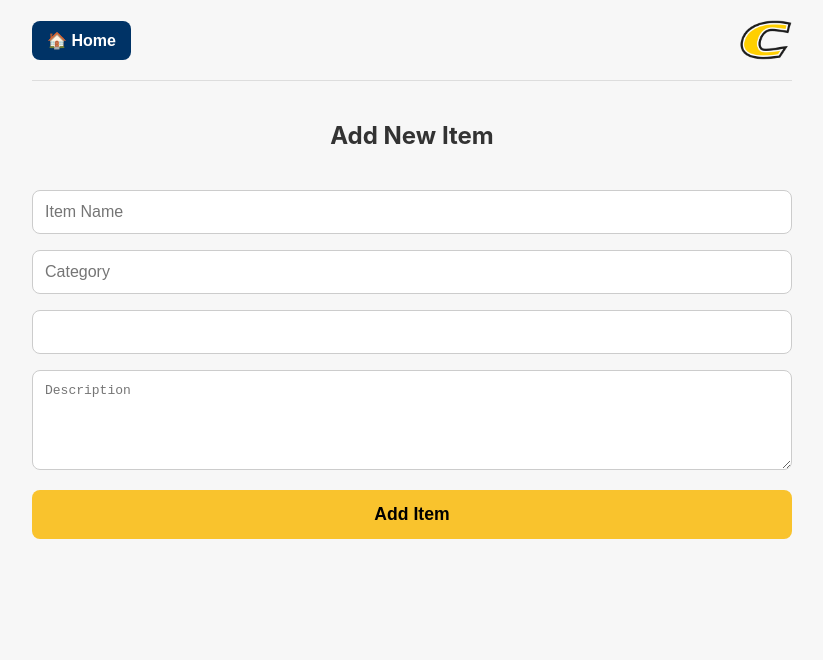
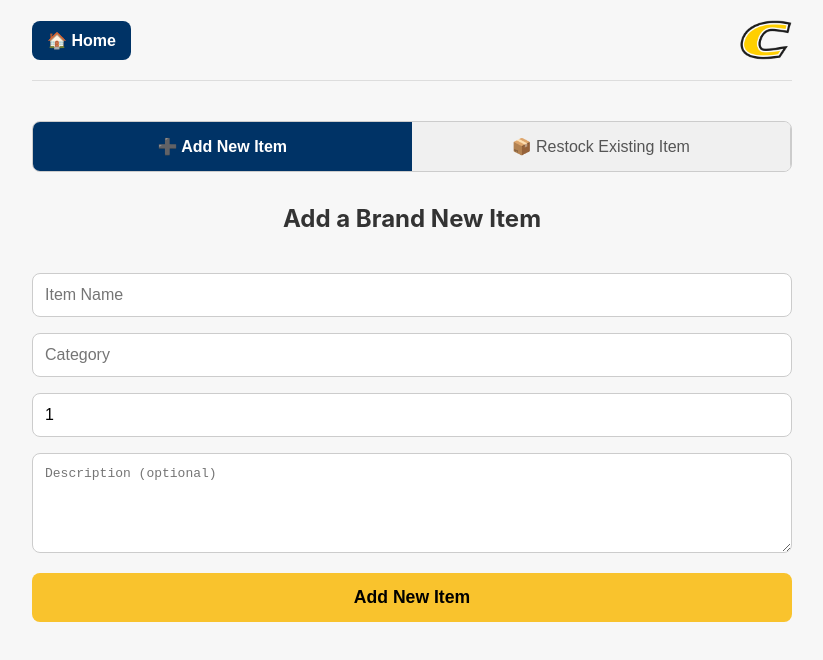
Before and after one commit to ozarikar/athletic_facility_vercel, a Next.js app: page /add-items in a window 1280 px wide. Shown: the top 660 px of the page, without its empty margins (228-1051 px from the left). Built offline with nearby package versions, Linux system fonts and the light colour scheme.

Commit message:
added some func to add items

```diff
--- a/pages/add-items.jsx
+++ b/pages/add-items.jsx
@@ -1,75 +1,163 @@
-import { useState } from 'react';
-import Layout from '../src/components/Layout';
+import { useState, useEffect } from 'react';
+import Layout from '../src/components/Layout.jsx';
+import toast from 'react-hot-toast';
 
-export default function AddItemsPage() { // Rename component to be more descriptive
+// The page component now wraps our main logic component
+export default function ManageStockPage() {
   return (
-    <Layout title="Add New Item">
-      <AddItems />
+    <Layout title="Manage Stock">
+      <ManageStock />
     </Layout>
   );
 }
 
-function AddItems() {
-  const [form, setForm] = useState({ item_name: '', category: '', total_quantity: 1, description: '' });
-  const [message, setMessage] = useState('');
-  const handleChange = e => setForm({ ...form, [e.target.name]: e.target.value });
-  const handleSubmit = async e => {
-    e.preventDefault();
-    setMessage('');
-    const res = await fetch('/api/inventory', {
-      method: 'POST',
-      headers: { 'Content-Type': 'application/json' },
-      body: JSON.stringify({ ...form, total_quantity: Number(form.total_quantity) })
-    });
-    const data = await res.json();
-    if (res.ok) {
-      setMessage('✅ Item added!');
-      setForm({ item_name: '', category: '', total_quantity: 1, description: '' });
-    } else {
-      setMessage('❌ ' + (data.error || 'Error'));
-    }
-  };
+// This component contains the toggle and shows the correct form
+function ManageStock() {
+  const [mode, setMode] = useState('new'); // 'new' or 'restock'
+
   return (
     <div>
-      <h2 style={styles.h2}>Add New Item</h2>
-      <form onSubmit={handleSubmit}>
-        <input name="item_name" placeholder="Item Name" /* ... */ style={styles.input} />
-        <input name="category" placeholder="Category" /* ... */ style={styles.input} />
-        <input name="total_quantity" type="number" /* ... */ style={styles.input} />
-        <textarea name="description" placeholder="Description" /* ... */ style={{...styles.input, height: '100px'}} />
-        <button type="submit" style={styles.btn}>Add Item</button>
-      </form>
-      {/* ... */}
+      <div style={styles.toggleContainer}>
+        <button
+          style={mode === 'new' ? styles.toggleBtnActive : styles.toggleBtn}
+          onClick={() => setMode('new')}
+        >
+          ➕ Add New Item
+        </button>
+        <button
+          style={mode === 'restock' ? styles.toggleBtnActive : styles.toggleBtn}
+          onClick={() => setMode('restock')}
+        >
+          📦 Restock Existing Item
+        </button>
+      </div>
+
+      {mode === 'new' ? <AddNewItemForm /> : <RestockItemForm />}
     </div>
   );
 }
 
-// Add some styles at the bottom
+// The form for creating brand new items
+function AddNewItemForm() {
+  const [form, setForm] = useState({ item_name: '', category: '', total_quantity: 1, description: '' });
+  const handleChange = e => setForm({ ...form, [e.target.name]: e.target.value });
+
+  const handleSubmit = async e => {
+    e.preventDefault();
+    const promise = fetch('/api/inventory', {
+      method: 'POST',
+      headers: { 'Content-Type': 'application/json' },
+      body: JSON.stringify({ ...form, total_quantity: Number(form.total_quantity) }),
+    });
+
+    toast.promise(promise, {
+      loading: 'Adding new item...',
+      success: (res) => {
+        if (!res.ok) throw new Error('Failed to add item.');
+        setForm({ item_name: '', category: '', total_quantity: 1, description: '' });
+        return '✅ New item added successfully!';
+      },
+      error: '❌ Error adding item.',
+    });
+  };
+
+  return (
+    <div>
+      <h2 style={styles.h2}>Add a Brand New Item</h2>
+      <form onSubmit={handleSubmit}>
+        <input name="item_name" placeholder="Item Name" value={form.item_name} onChange={handleChange} required style={styles.input} />
+        <input name="category" placeholder="Category" value={form.category} onChange={handleChange} required style={styles.input} />
+        <input name="total_quantity" type="number" min="1" placeholder="Initial Quantity" value={form.total_quantity} onChange={handleChange} required style={styles.input} />
+        <textarea name="description" placeholder="Description (optional)" value={form.description} onChange={handleChange} style={{ ...styles.input, height: '100px' }} />
+        <button type="submit" style={styles.btn}>Add New Item</button>
+      </form>
+    </div>
+  );
+}
+
+// The form for restocking existing items
+function RestockItemForm() {
+  const [items, setItems] = useState([]);
+  const [form, setForm] = useState({ itemId: '', quantity: 1 });
+  const handleChange = e => setForm({ ...form, [e.target.name]: e.target.value });
+
+  // Fetch all items to populate the dropdown
+  useEffect(() => {
+    fetch('/api/inventory?is_archived=false')
+      .then(res => res.json())
+      .then(setItems);
+  }, []);
+
+  const handleSubmit = async e => {
+    e.preventDefault();
+    if (!form.itemId) {
+      toast.error('Please select an item to restock.');
+      return;
+    }
+    const promise = fetch('/api/inventory/restock', {
+      method: 'POST',
+      headers: { 'Content-Type': 'application/json' },
+      body: JSON.stringify({ itemId: Number(form.itemId), quantity: Number(form.quantity) }),
+    });
+
+    toast.promise(promise, {
+      loading: 'Restocking item...',
+      success: (res) => {
+        if (!res.ok) throw new Error('Failed to restock.');
+        setForm({ itemId: '', quantity: 1 });
+        return '✅ Item restocked successfully!';
+      },
+      error: '❌ Error restocking item.',
+    });
+  };
+
+  return (
+    <div>
+      <h2 style={styles.h2}>Add Stock to an Existing Item</h2>
+      <form onSubmit={handleSubmit}>
+        <select name="itemId" value={form.itemId} onChange={handleChange} required style={styles.input}>
+          <option value="">-- Select Item to Restock --</option>
+          {items.map(i => (
+            <option key={i.id} value={i.id}>{i.item_name} (Current: {i.available_quantity})</option>
+          ))}
+        </select>
+        <input name="quantity" type="number" min="1" placeholder="Quantity to Add" value={form.quantity} onChange={handleChange} required style={styles.input} />
+        <button type="submit" style={styles.btn}>Restock Item</button>
+      </form>
+    </div>
+  );
+}
+
 const styles = {
-  h2: {
-    textAlign: 'center',
-    color: '#333',
+    toggleContainer: {
+        display: 'flex',
         marginBottom: '2rem',
+        border: '1px solid #ccc',
+        borderRadius: '8px',
+        overflow: 'hidden'
     },
-  input: {
-    width: '100%',
-    padding: '12px',
-    margin: '8px 0',
-    borderRadius: '8px',
-    border: '1px solid #ccc',
-    boxSizing: 'border-box', // Important for consistent sizing
+    toggleBtn: {
+        flex: 1,
+        padding: '15px',
+        background: '#f0f0f0',
+        border: 'none',
+        cursor: 'pointer',
         fontSize: '1em',
+        fontWeight: '500',
+        color: '#555',
+        borderRight: '1px solid #ccc',
     },
-  btn: {
-    width: '100%',
-    padding: '14px',
-    margin: '8px 0',
-    borderRadius: '8px',
+    toggleBtnActive: {
+        flex: 1,
+        padding: '15px',
+        background: '#003366',
+        color: '#fff',
         border: 'none',
-    background: '#F9C32D', // Vercel Gold
-    color: '#000',
+        cursor: 'pointer',
+        fontSize: '1em',
         fontWeight: 'bold',
-    fontSize: '1.1em',
-    cursor: 'pointer',
-  }
+    },
+    h2: { textAlign: 'center', color: '#333', marginBottom: '2rem' },
+    input: { width: '100%', padding: '12px', margin: '8px 0', borderRadius: '8px', border: '1px solid #ccc', boxSizing: 'border-box', fontSize: '1em' },
+    btn: { width: '100%', padding: '14px', margin: '8px 0', borderRadius: '8px', border: 'none', background: '#F9C32D', color: '#000', fontWeight: 'bold', fontSize: '1.1em', cursor: 'pointer' },
 };
--- /dev/null
+++ b/pages/api/inventory/restock.js
@@ -0,0 +1,26 @@
+import { supabase } from '../../lib/supabaseClient';
+
+export default async function handler(req, res) {
+  if (req.method !== 'POST') {
+    return res.status(405).json({ error: 'Method Not Allowed' });
+  }
+
+  try {
+    const { itemId, quantity } = req.body;
+    if (!itemId || !quantity || quantity < 1) {
+      return res.status(400).json({ error: 'A valid Item ID and quantity are required.' });
+    }
+
+    // Call the database function
+    const { error } = await supabase.rpc('restock_item', {
+      item_id_to_update: itemId,
+      quantity_to_add: quantity,
+    });
+
+    if (error) throw error;
+
+    res.status(200).json({ message: 'Stock updated successfully.' });
+  } catch (error) {
+    res.status(500).json({ error: error.message });
+  }
+}
```
Lines whose indentation alone changed are shown as unchanged.
